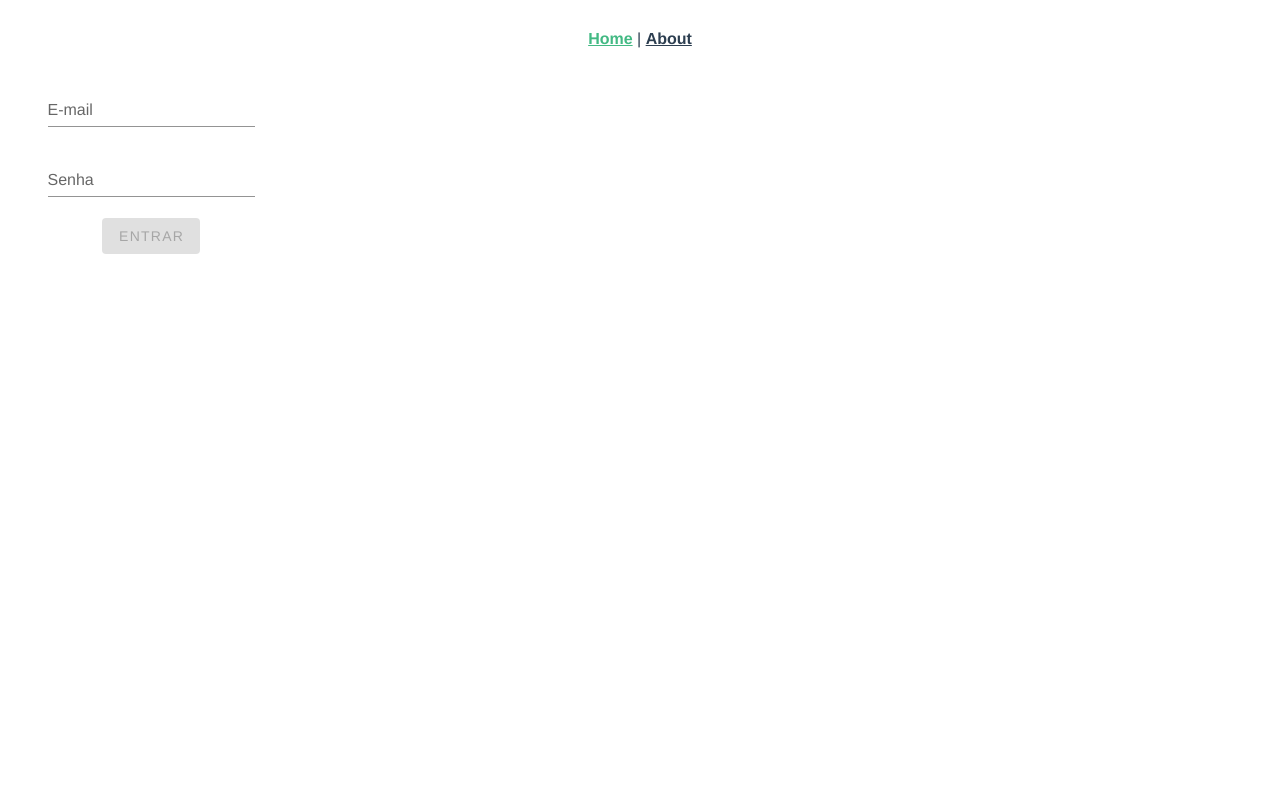
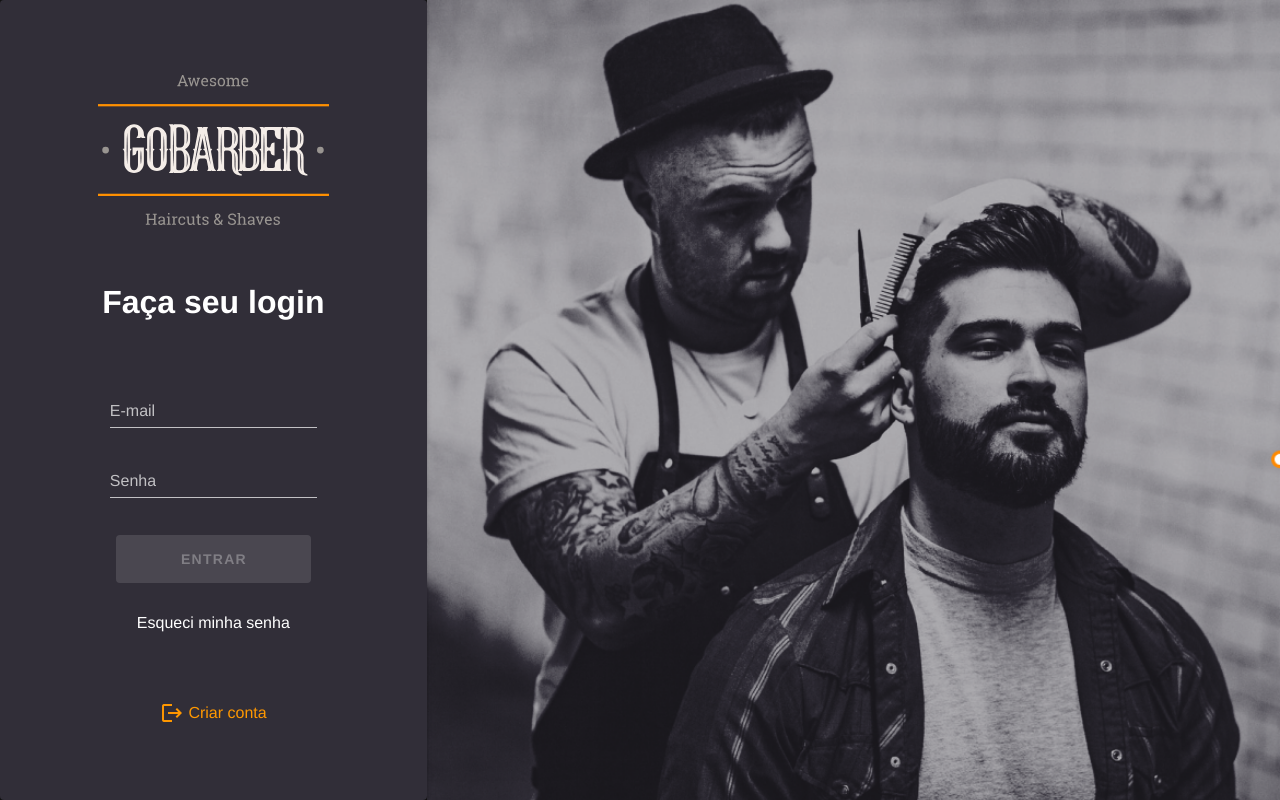
Before and after one commit to HerbertSSampaio/Go-Barber-Vuejs, a Vue app: page / in a window 1280 px wide. Built offline with nearby package versions, Linux system fonts and the light colour scheme.

Commit message:
signIn page

```diff
--- a/package.json
+++ b/package.json
@@ -15,6 +15,7 @@
     "vuetify": "^2.4.0"
   },
   "devDependencies": {
+    "@mdi/font": "^5.9.55",
     "@vue/cli-plugin-babel": "~4.5.0",
     "@vue/cli-plugin-eslint": "~4.5.0",
     "@vue/cli-plugin-router": "~4.5.0",
--- a/src/App.vue
+++ b/src/App.vue
@@ -1,11 +1,9 @@
 <template>
-	<div id="app">
-		<div id="nav">
-			<router-link to="/">Home</router-link> |
-			<router-link to="/about">About</router-link>
+	<v-app>
+		<div id="app">
+			<router-view />
 		</div>
-		<router-view />
-	</div>
+	</v-app>
 </template>
 
 <style lang="scss">
--- a/src/components/LogIn.vue
+++ b/src/components/LogIn.vue
@@ -1,6 +1,4 @@
 <template>
-	<v-container>
-		<v-row class="text-center justify-center align-center">
 	<v-form
 		ref="form"
 		v-model="valid"
@@ -16,20 +14,23 @@
 			v-model="password"
 			label="Senha"
 			:rules="passwordRules"
+			class="mb-4"
 			type="password"
 			required
 		/>
 		<v-btn
 			:disabled="!valid"
-					color="success"
-					class="mr-4"
+			class="orange mb-4 px-16 py-6 black--text font-weight-bold"
 			@click="validate"
 		>
 			Entrar
 		</v-btn>
+		<v-container>
+			<a class="white--text">
+				Esqueci minha senha
+			</a>
+		</v-container>
 	</v-form>
-		</v-row>
-	</v-container>
 </template>
 <script>
 	export default {
--- a/src/plugins/vuetify.js
+++ b/src/plugins/vuetify.js
@@ -4,4 +4,8 @@ import Vuetify from 'vuetify/lib/framework';
 Vue.use(Vuetify);
 
 export default new Vuetify({
+	icons: {
+		iconfont: 'mdi', // default - only for display purposes
+	},
+	theme: { dark: true },
 });
--- a/src/views/Home.vue
+++ b/src/views/Home.vue
@@ -1,6 +1,38 @@
 <template>
 	<div class="home">
-		<LogIn />
+		<v-container class="pa-0" fluid>
+			<v-row no-gutters>
+				<v-col
+					cols="12"
+					sm="12"
+					md="4"
+				>
+					<v-card class="pa-12 d-flex flex-column justify-space-around background-sign-in-color">
+						<v-img
+							src="../assets/logo.svg"
+							max-height="150"
+							max-width="250"
+						/>
+						<h1 class="font-weight-bold">
+							Faça seu login
+						</h1>
+						<LogIn />
+						<a class="orange--text">
+							<v-icon class="orange--text">
+								mdi-logout
+							</v-icon>
+							Criar conta
+						</a>
+					</v-card>
+				</v-col>
+				<v-col
+					cols="12"
+					md="8"
+				>
+					<div class="background-sign-in-image" />
+				</v-col>
+			</v-row>
+		</v-container>
 	</div>
 </template>
 
@@ -15,3 +47,20 @@
 		},
 	};
 </script>
+
+<style scoped>
+	.background-sign-in-color {
+		background-color: #312E38 !important;
+		height: 100%;
+		align-items: center;
+	}
+
+	.background-sign-in-image {
+		background: url('../assets/sign-in-background.png');
+		background-size: cover;
+		height: 100vh;
+	}
+	.pa-0 {
+		padding: 0 !important;
+	}
+</style>
```
Also changed, not shown: 1 other file (tests, documents, lock files or other folders). Lines whose indentation alone changed are shown as unchanged.
